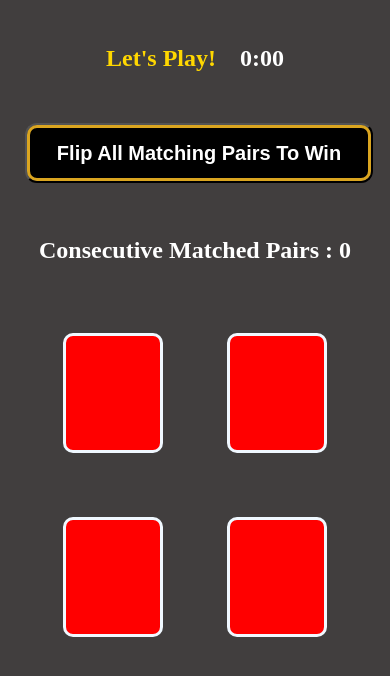
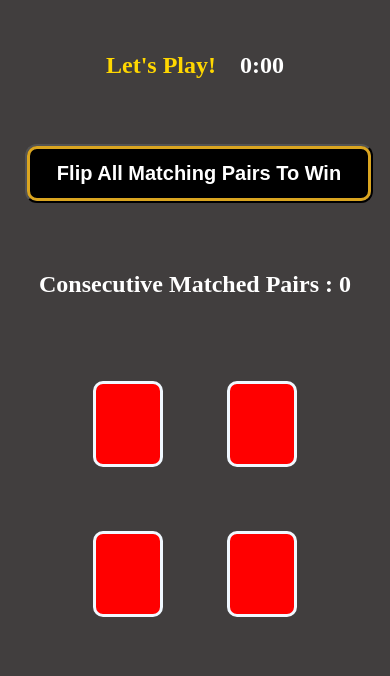
Before and after one commit to Lindo-code/emag-yromem-my, a website built with webpack: page index.html in a window 390 px wide. Both pictures are taken after a click on the button "2X2 GRID". Built offline with nearby package versions, Linux system fonts and the light colour scheme.

Commit message:
added responsive ui to css.

```diff
--- a/css/styling.css
+++ b/css/styling.css
@@ -192,3 +192,10 @@
 .replay:active {
   transform: scale(1);
 }
+
+@media screen and (max-width: 968px) {
+  .card {
+    height: 22vw;
+    width: 18vw;
+  }
+}
--- a/src/memory-game.js
+++ b/src/memory-game.js
@@ -9,8 +9,7 @@ const {
 } = require('../utils/functions');
 
 element.grids.forEach((grid) => {
-  let gridSize; let
-    columns;
+  let gridSize, columns; // if screen is x then y = 'auto auto auto'
   grid.addEventListener('click', () => {
     setTimeout(() => {
       columns = 'auto auto auto auto';
```
Also changed, not shown: build/main.js.
